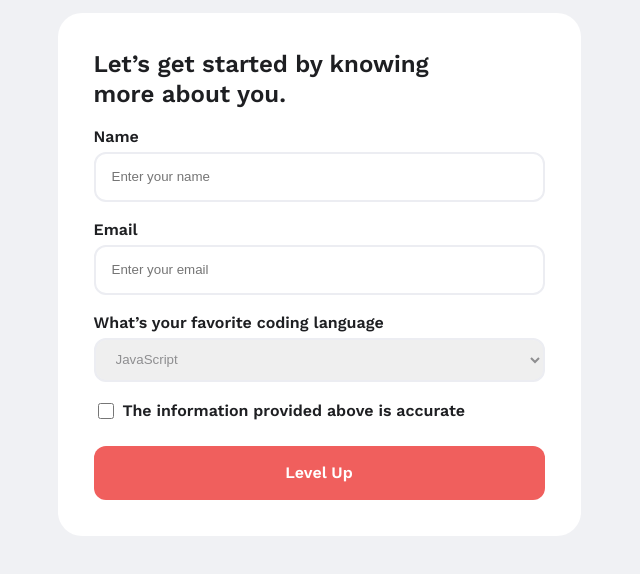
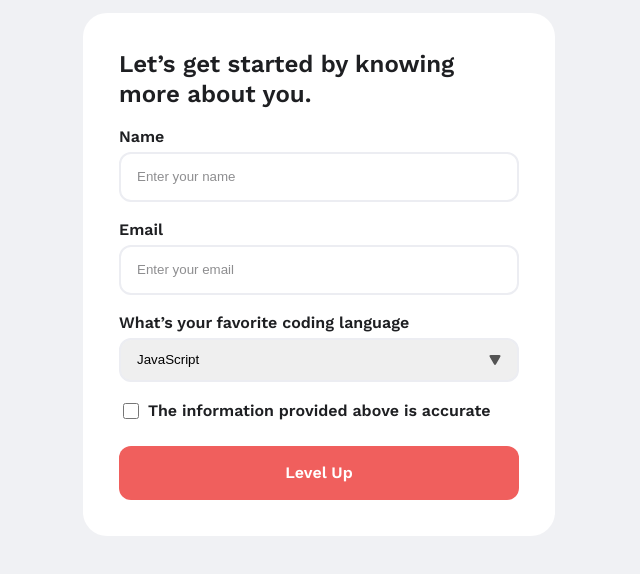
Before and after one commit to rayaneBitchi/lewagon_exercice, a plain HTML site: page index.html in a window 1280 px wide. Shown: the part 248-822 px from the top of the page, without its empty margins (321-961 px from the left). Drawn offline with nearby package versions, Linux system fonts and the light colour scheme.

Commit message:
Select default icon changed

```diff
--- a/style.css
+++ b/style.css
@@ -36,7 +36,7 @@ font: normal normal bold 56px/60px Work Sans;
     border-radius: 24px;
     padding: 36px;
     color: #1E1F22;
-    width: 451px;
+    width: 400px;
     margin: 0 auto;
 
 }
@@ -62,7 +62,10 @@ font: normal normal bold 56px/60px Work Sans;
     border-radius: 12px;
     border: 2px solid #ECEDF2;
     padding-left: 16px;
-    padding-right: 16px;
+    padding-right: 10px;
+}
+
+.form-div input::placeholder, .form-div select::placeholder {
     color: #8E8E90;
 }
 
@@ -101,7 +104,6 @@ text-transform: capitalize;
     border: none;
 }
 
-
 .confirmation {
     margin: 24px auto;
     height: 130px;
@@ -126,3 +128,11 @@ border: none;
 .confirmation span {
     color: #1C9D75;
 }
+
+.form select {
+    appearance: none;
+    background-image: url('assets/down.svg');
+    background-size: 12px 12px;
+    background-position: top 50% right 16px;
+    background-repeat: no-repeat;
+}
```
Also changed, not shown: index.html (+0 -2 lines), assets/down.png (added), assets/down.svg (added). Lines whose indentation alone changed are shown as unchanged.
